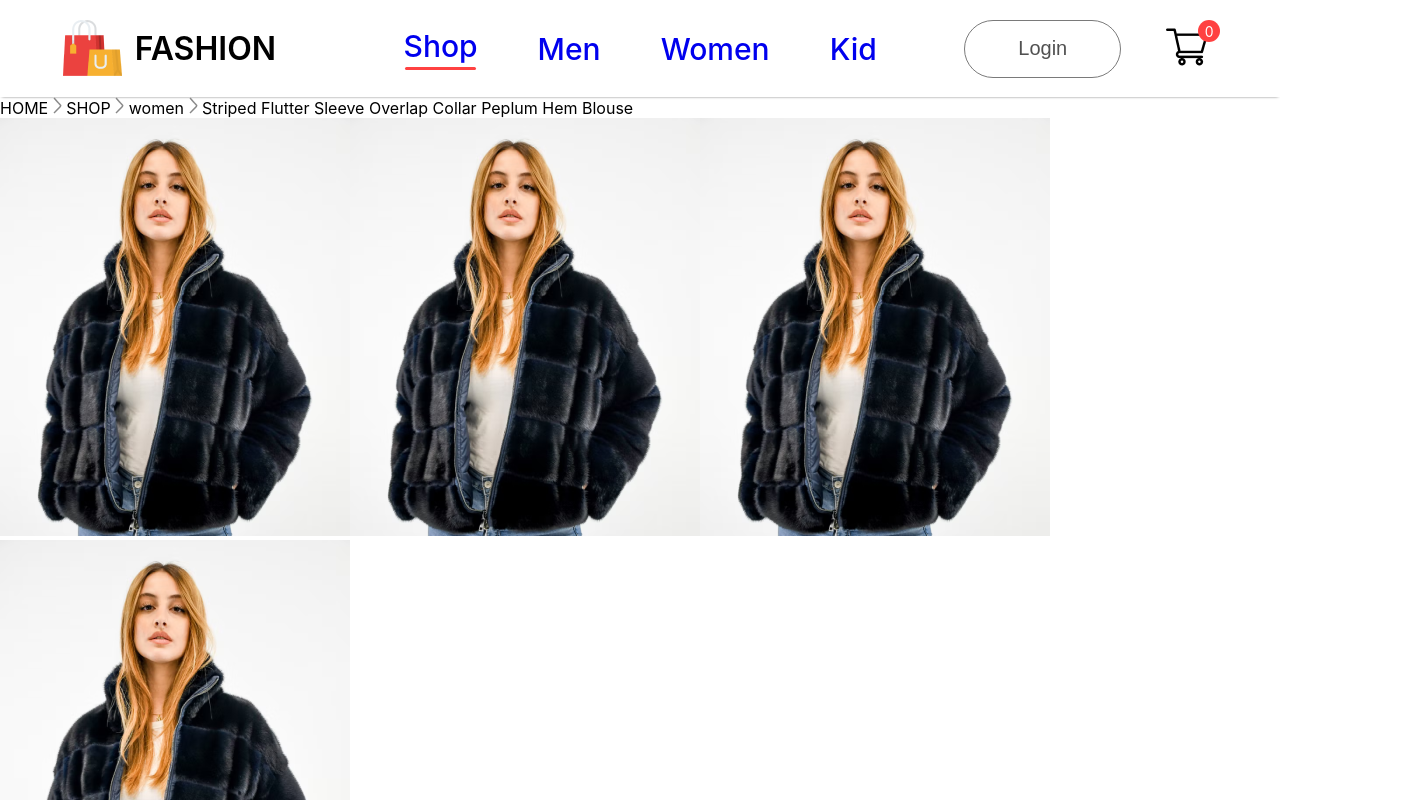
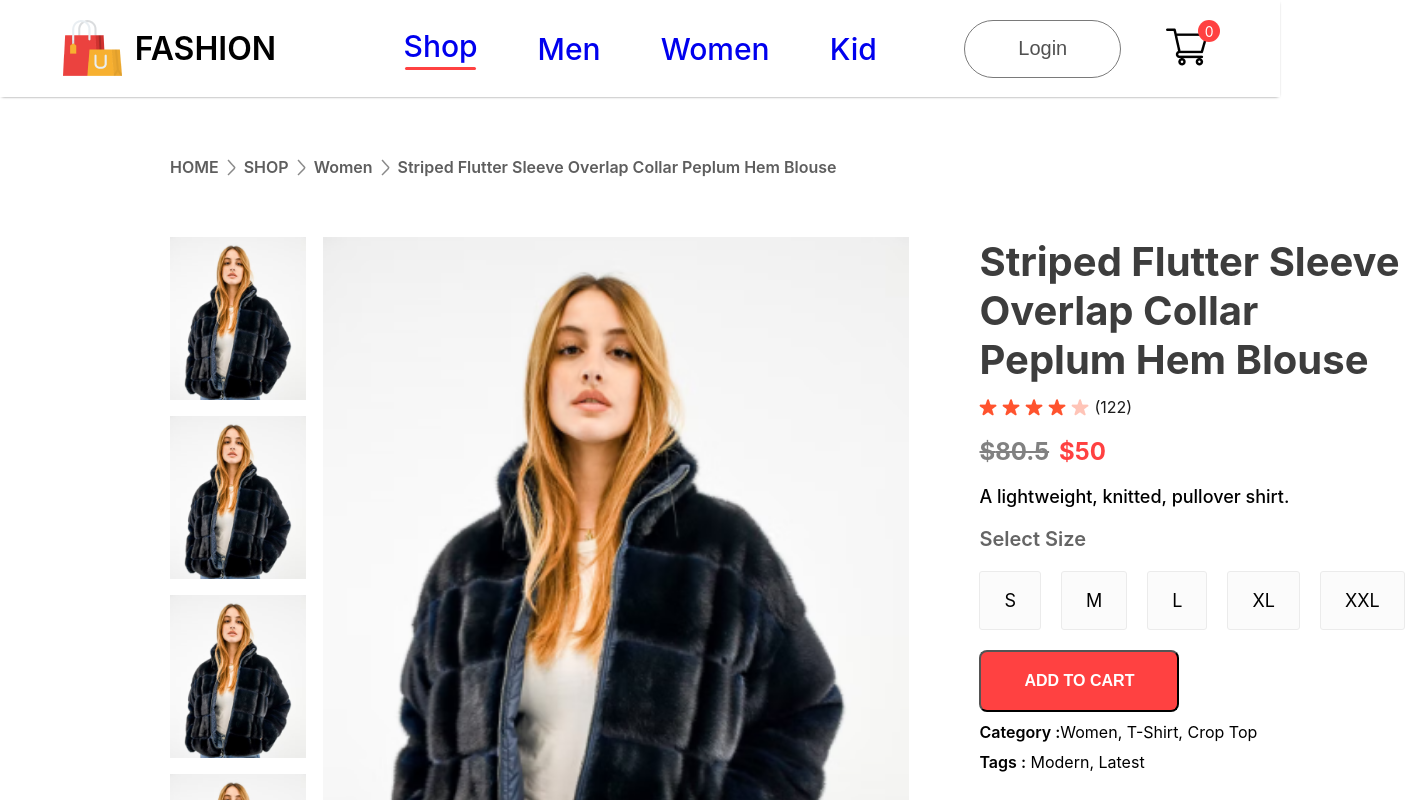
Before and after one commit to anuragshrestha/CloudMart, a React (Create React App) app: page /product/1 in a window 1280 px wide. Shown: the top 800 px of the page, 1405 px wide, since content can reach past the window. Built offline with nearby package versions, Linux system fonts and the light colour scheme.

Commit message:
added styling to product display and minor changes

```diff
--- a/src/components/ProductDisplay/ProductDisplay.css
+++ b/src/components/ProductDisplay/ProductDisplay.css
@@ -0,0 +1,95 @@
+.productdisplay{
+display: flex;
+margin: 0px 170px;
+}
+
+.productdisplay-left{
+display: flex;
+gap: 17px;
+}
+.productdisplay-img-list{
+    flex-direction: column;
+    gap: 16px;
+    display: flex;
+}
+
+.productdisplay-img-list img{
+    height: 163px;
+}
+.productdisplay-main-img {
+    width: 586px;
+    height: 700px;
+}
+.producdisplay-right {
+    margin:  0px 70px;
+    display: flex;
+    flex-direction: column;
+}
+.producdisplay-right h1{
+    color: #3d3d3d;
+    font-size: 40px;
+    font-weight: 700;
+}
+.productdisplay-right-star{
+    display: flex;
+    align-items: center;
+    margin-top: 13px;
+    gap: 5px;
+    color: #1c1c1c;
+}
+.productdisplay-right-prices {
+    display: flex;
+    margin: 20px 0px;
+    font-weight: 700;
+    gap: 10px;
+    font-size: 24px;
+
+}
+.productdisplay-right-price-old{
+    color: #818181;
+    text-decoration: line-through;
+}
+
+.productdisplay-right-price-new{
+    color: #ff4141;
+}
+.productdisplay-right-description {
+    font-size: 18px;
+    font-weight: 500;
+}
+.productdisplay-right-size h1{
+ margin-top: 20px;
+ color: #656565;
+ font-size: 20px;
+ font-weight: 600;
+}
+.productdisplay-right-sizes{
+    display: flex;
+    margin: 20px 0px;
+    gap: 20px;
+}
+.productdisplay-right-sizes div{
+    padding: 18px 24px;
+    background: #fbfbfb;
+    border: 1px solid #ebebeb;
+    border-radius: 3px;
+    cursor: pointer;
+    font-size: 18px;
+}
+.producdisplay-right button{
+padding: 20px 40px;
+width: 200px;
+font-size: 16px;
+font-weight: 600;
+color: white;
+background: #ff4141;
+border-radius: 8px;
+margin-bottom: none;
+cursor: pointer;
+}
+.productdisplay-right-category{
+    margin-top: 10px;
+}
+.productdisplay-right-category span{
+    font-weight: 600;
+}
--- a/src/components/ProductDisplay/ProductDisplay.jsx
+++ b/src/components/ProductDisplay/ProductDisplay.jsx
@@ -38,7 +38,7 @@ export const ProductDisplay = (props) => {
         </div>
         <div className="productdisplay-right-size">
           <h1>Select Size</h1>
-          <div className="productdisplay-right-size">
+          <div className="productdisplay-right-sizes">
             <div>S</div>
             <div>M</div>
             <div>L</div>
--- a/src/components/breadcrums/Breadcrum.css
+++ b/src/components/breadcrums/Breadcrum.css
@@ -0,0 +1,10 @@
+.breadcrum {
+    display: flex;
+    align-items: center;
+    gap: 8px;
+    color: #5e5e5e;
+    font-size: 16px;
+    font-weight: 600;
+    margin: 60px 170px;
+    text-transform: capitalize;
+}
--- a/src/components/newCollections/NewCollections.jsx
+++ b/src/components/newCollections/NewCollections.jsx
@@ -9,9 +9,9 @@ export const NewCollections = () => {
         <h1>New Products</h1>
         <hr/>
         <div className='collections'>
-        {new_collections.map((item, index) => {
+        {new_collections.map((item, i) => {
             return <Item
-            key = {index}
+            key = {i}
             id = {item.id}
             name = {item.name}
             image = {item.image}
@@ -20,7 +20,6 @@ export const NewCollections = () => {
             />
         })}
         </div>
-
         </div>
   )
 }
--- a/src/context/ShopContext.jsx
+++ b/src/context/ShopContext.jsx
@@ -6,13 +6,13 @@ export const ShopContext = createContext(null);
 
 
 
-const ShopContextProvider = (prop) =>{
+const ShopContextProvider = (props) =>{
 
     const contextValue = {all_product};
 
     return(
         <ShopContext.Provider value = {contextValue} >
-         {prop.children}
+         {props.children}
         </ShopContext.Provider>
     )
 }
--- a/src/pages/Product.jsx
+++ b/src/pages/Product.jsx
@@ -1,19 +1,18 @@
-import React, { useContext } from 'react'
-import { ShopContext } from '../context/ShopContext'
-import { useParams } from 'react-router-dom';
-import { Breadcrum } from '../components/breadcrums/Breadcrum';
-import { ProductDisplay } from '../components/ProductDisplay/ProductDisplay';
+import React, { useContext } from "react";
+import { ShopContext } from "../context/ShopContext";
+import { useParams } from "react-router-dom";
+import { Breadcrum } from "../components/breadcrums/Breadcrum";
+import { ProductDisplay } from "../components/ProductDisplay/ProductDisplay";
 
 export const Product = () => {
-
-  const {all_product} = useContext(ShopContext);
-  const {productId} = useParams();
-  const product = all_product.find((e) => e.id ===  Number(productId))
+  const { all_product } = useContext(ShopContext);
+  const { productId } = useParams();
+  const product = all_product.find((e) => e.id === Number(productId));
 
   return (
     <div>
-      {product ?  <Breadcrum product={product} />: <p>product not found</p> }
-     <ProductDisplay product={product} />
+      <Breadcrum product={product} />
+      <ProductDisplay product={product} />
     </div>
-  )
-}
+  );
+};
```
Also changed, not shown: src/App.js (+17 -8 lines).
